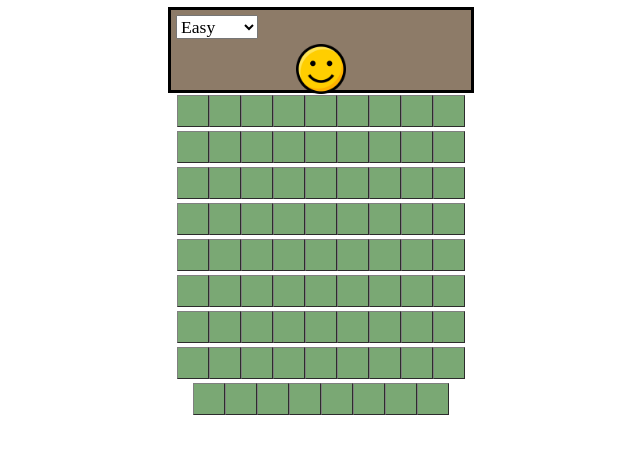
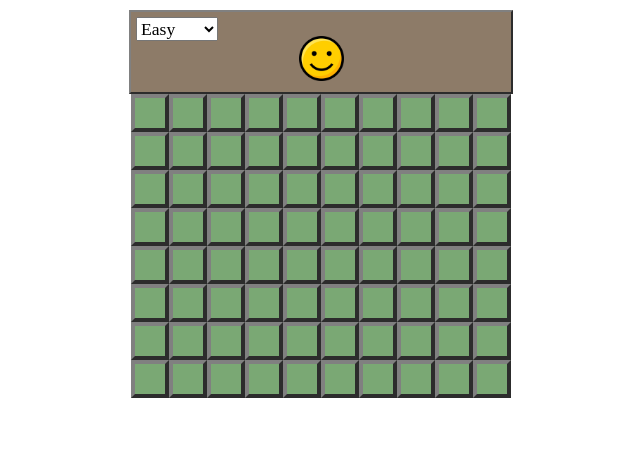
Before and after one commit to WarmingBreeze/Minesweeper, a React (Create React App) app: page / in a window 1280 px wide. Shown: the top 454 px of the page, without its empty margins (319-959 px from the left). Built offline with nearby package versions, Linux system fonts and the light colour scheme; the HTML template or start-up script is replaced by a standard one; a web font is replaced by a local one.

Commit message:
work on emoji

```diff
--- a/src/App.js
+++ b/src/App.js
@@ -1,12 +1,20 @@
 import './App.css';
 import Header from './components/Header.jsx';
 import Board from './components/Board.jsx';
-import { useState } from 'react';
+import { useEffect, useState } from 'react';
 
 
 function App() {
+  const [level, setLevel] = useState('easy');
+  const [status, setStatus] = useState('game');
 
-  const [level, setLevel] = useState('easy');
+  useEffect(() =>{
+    setStatus('game');
+  },[level]);
+
+  let cells;
+  let mines = [];
+  let halt;
 
   //generate random numbers to decide which cells hold mines
   function randomMines(n, min, max){
@@ -21,8 +29,8 @@ function App() {
     }
     return randomNums;
   }
-  let cells;
-  let mines;
+
+
   if (level === 'easy'){
     cells = 80;
     mines = randomMines(10, 1, cells);
@@ -41,16 +49,32 @@ function App() {
     }
   }
 
+
+  function changeStatus(string){
+    if (string === 'win'){
+      setStatus('win');
+    } else if (string === 'lose'){
+      setStatus('lose')
+    } else {
+      setStatus('game');
+    }
+    halt = true;
+  }
+
+
   return (
     <div id="main">
       <Header
         difficulty={handleDifficulty}
         level={level}
+        status={status}
       />
       <Board
         level={level}
         mines={mines}
         totalCells={cells}
+        onStatus={changeStatus}
+        halt={halt}
       />
     </div>
   );
--- a/src/components/Board.css
+++ b/src/components/Board.css
@@ -1,4 +1,5 @@
 .board {
-    margin:auto;
+    margin:0 auto;
     text-align: center;
+    line-height: 0;
 }
--- a/src/components/Board.jsx
+++ b/src/components/Board.jsx
@@ -11,7 +11,7 @@ import seven from '../images/numbers/number-7.png';
 import eight from '../images/numbers/number-8.png';
 import explosion from '../images/mine.png';
 
-export default function Board({level, mines, totalCells}){
+export default function Board({level, mines, totalCells, onStatus, halt}){
     const [blankArray, setBlankArray] = useState([]);
     const [numberArray, setNumberArray] = useState([]);
     const [mineArray, setMineArray] = useState([]);
@@ -27,6 +27,7 @@ export default function Board({level, mines, totalCells}){
     const [clickable, setClickable] = useState(true);
 
     useEffect(() => {
+        if (!halt){
             setBlankArray([]);
             setNumberArray([]);
             setMineArray([]);
@@ -41,6 +42,8 @@ export default function Board({level, mines, totalCells}){
                 return temp;
             })
             setClickable(true);
+        }
+        console.log(halt);
     }, [level, totalCells, mines]);
 
     useEffect(() =>{
@@ -49,7 +52,8 @@ export default function Board({level, mines, totalCells}){
 
     useEffect(()=>{
         if (clickableArray.length === 0) {
-            gameSuccess();
+            setClickable(false);
+            onStatus('win');
         }
     },[clickableArray]);
 
@@ -62,15 +66,15 @@ export default function Board({level, mines, totalCells}){
     if (level === 'easy') {
         row = 8;
         col = 10;
-        boardWidth = '300px';
+        boardWidth = '380px';
     } else if (level === 'medium') {
         row = 14;
         col = 18;
-        boardWidth = '540px';
+        boardWidth = '684px';
     } else {
         row = 20;
         col = 24;
-        boardWidth = '720px';
+        boardWidth = '912px';
     }
 
     for (let i=1; i<=row*col; i++) {
@@ -196,7 +200,8 @@ export default function Board({level, mines, totalCells}){
                 func({
                     backgroundImage: `url(${one})`,
                     backgroundSize: `100% 100%`,
-                    backgroundColor: `#C1D5A4`
+                    backgroundColor: `#C1D5A4`,
+                    borderStyle: `inset`
                 })
             )
         } else if (val === 2){
@@ -204,7 +209,8 @@ export default function Board({level, mines, totalCells}){
                 func({
                     backgroundImage: `url(${two})`,
                     backgroundSize: `100% 100%`,
-                    backgroundColor: `#C1D5A4`
+                    backgroundColor: `#C1D5A4`,
+                    borderStyle: `inset`
                 })
             )
         } else if (val === 3){
@@ -212,7 +218,8 @@ export default function Board({level, mines, totalCells}){
                 func({
                     backgroundImage: `url(${three})`,
                     backgroundSize: `100% 100%`,
-                    backgroundColor: `#C1D5A4`
+                    backgroundColor: `#C1D5A4`,
+                    borderStyle: `inset`
                 })
             )
         } else if (val === 4){
@@ -220,7 +227,8 @@ export default function Board({level, mines, totalCells}){
                 func({
                     backgroundImage: `url(${four})`,
                     backgroundSize: `100% 100%`,
-                    backgroundColor: `#C1D5A4`
+                    backgroundColor: `#C1D5A4`,
+                    borderStyle: `inset`
                 })
             )
         } else if (val === 5){
@@ -228,7 +236,8 @@ export default function Board({level, mines, totalCells}){
                 func({
                     backgroundImage: `url(${five})`,
                     backgroundSize: `100% 100%`,
-                    backgroundColor: `#C1D5A4`
+                    backgroundColor: `#C1D5A4`,
+                    borderStyle: `inset`
                 })
             )
         } else if (val === 6){
@@ -236,7 +245,8 @@ export default function Board({level, mines, totalCells}){
                 func({
                     backgroundImage: `url(${six})`,
                     backgroundSize: `100% 100%`,
-                    backgroundColor: `#C1D5A4`
+                    backgroundColor: `#C1D5A4`,
+                    borderStyle: `inset`
                 })
             )
         } else if (val === 7){
@@ -244,7 +254,8 @@ export default function Board({level, mines, totalCells}){
                 func({
                     backgroundImage: `url(${seven})`,
                     backgroundSize: `100% 100%`,
-                    backgroundColor: `#C1D5A4`
+                    backgroundColor: `#C1D5A4`,
+                    borderStyle: `inset`
                 })
             )
         } else {
@@ -252,7 +263,8 @@ export default function Board({level, mines, totalCells}){
                 func({
                     backgroundImage: `url(${eight})`,
                     backgroundSize: `100% 100%`,
-                    backgroundColor: `#C1D5A4`
+                    backgroundColor: `#C1D5A4`,
+                    borderStyle: `inset`
                 })
             )
         }
@@ -342,11 +354,6 @@ export default function Board({level, mines, totalCells}){
         setNumberArray([...numberArray, ...numberCells]);
     }
 
-    function gameSuccess(){
-        alert('You Win!!!');
-        setClickable(false);
-    }
-
     function gameOver(){
         let mineCells = [];
         numberedBoard.forEach((val, ind) => {
@@ -356,6 +363,7 @@ export default function Board({level, mines, totalCells}){
         });
         setMineArray(mineCells);
         setClickable(false);
+        onStatus('lose');
     }
 
     function clickedNumber(id){
@@ -372,7 +380,10 @@ export default function Board({level, mines, totalCells}){
                             id={index}
                             value={value}
                             onBlank={blankArea}
-                            style={{backgroundColor: `#C1D5A4`}}
+                            style={{
+                                backgroundColor: `#C1D5A4`,
+                                borderStyle: `inset`
+                            }}
                             numberStyle={numberedCell}
                             revealed={true}
                             level={level}
--- a/src/components/Cell.css
+++ b/src/components/Cell.css
@@ -3,9 +3,10 @@
     width: 30px;
     height: 30px;
     display: inline-block;
-    border-width: 1px;
+    border-width: 4px;
     border-color: grey;
     border-style: outset;
+    margin: 0;
 }
 
 .cell:hover {
--- a/src/components/Cell.jsx
+++ b/src/components/Cell.jsx
@@ -35,11 +35,6 @@ export default function Cell({id, value, onBlank, style, numberStyle, revealed,
             setLeftClicked(true);
             if (value === 'm'){
                 onFail();
-                // setDisplayImage({
-                //     backgroundImage: `url(${explosion})`,
-                //     backgroundSize: `100% 100%`,
-                //     backgroundColor: `yellow`
-                // });
             } else if (value === 'b'){
                 onBlank(id);
             } else {
--- a/src/components/Header.css
+++ b/src/components/Header.css
@@ -1,10 +1,11 @@
 .header {
     margin: auto;
-    height:10vh;
+    height: 80px;
     background-color: #8D7B68;
-    outline: solid;
+    border-color: grey;
+    border-style: outset;
+    border-width: 2px;
     margin-top: 10px;
-    margin-bottom: 5px;
 }
 
 .option {
@@ -22,20 +23,18 @@
 }
 
 .emoji {
-    background-image: url("../images/game.png");
-    height: 50px;
-    width: 50px;
+    height: 45px;
+    width: 45px;
     background-size: 100% 100%;
     text-align: center;
     margin: auto;
     display: block;
     position: relative;
-    top: 10px;
 }
 
 @media (max-height: 650px) {
-    .header{
+    /* .header{
         height: 5vh;
-    }
+    } */
 
 }
--- a/src/components/Header.jsx
+++ b/src/components/Header.jsx
@@ -1,19 +1,34 @@
 import Timer from './Timer.jsx';
 import './Header.css';
+import win from '../images/win.png';
+import game from '../images/game.png';
+import lose from '../images/failed.png';
 
 export default function Header({difficulty, level, status}){
+
     let headerWidth;
     if (level === 'easy'){
-        headerWidth = '300px';
+        headerWidth = '380px';
     } else if (level === 'medium'){
-        headerWidth = '540px';
+        headerWidth = '684px';
     } else {
-        headerWidth = '720px';
+        headerWidth = '912px';
     }
 
-
-
-
+    let emoji = {};
+    if (status === 'game'){
+        emoji = {
+            backgroundImage: `url(${game})`
+        }
+    } else if (status === 'win'){
+        emoji = {
+            backgroundImage: `url(${win})`
+        }
+    } else {
+        emoji = {
+            backgroundImage: `url(${lose})`
+        }
+    }
 
     return (
         <div className='header' style={{width: headerWidth}}>
@@ -24,7 +39,7 @@ export default function Header({difficulty, level, status}){
             </select>
             <div
                 className='emoji'
-                style={status}
+                style={emoji}
             />
         </div>
     )
```
Lines whose indentation alone changed are shown as unchanged.
